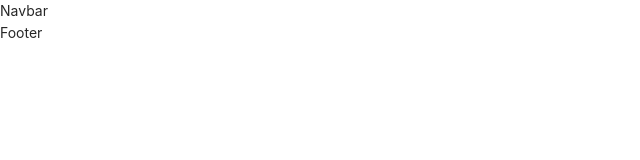
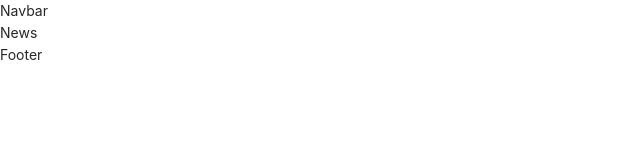
Before and after one commit to agiledev-students-fall2022/final-project-team-almaal, a React (Create React App) app in the folder front-end/: page /news in a window 1280 px wide. Before the commit this address had no page. Shown: the top 160 px of the page, without its empty margins (0-640 px from the left). Built offline with nearby package versions, Linux system fonts and the light colour scheme.

Commit message:
added news route to template code App.js

```diff
--- a/front-end/src/App.js
+++ b/front-end/src/App.js
@@ -6,6 +6,7 @@ import Home from './routes/Home'
 import Friends from './routes/Friends'
 import Groups from './routes/Groups'
 import Profile from './routes/Profile';
+import News from './routes/News';
 
 import {
   BrowserRouter,
@@ -23,6 +24,7 @@ function App() {
           <Route path="/friends" element={<Friends />} />
           <Route path="/groups" element={<Groups />} />
           <Route path="/profile" element={<Profile />} />
+          <Route path="/news" element={<News />} />
         </Routes>
       </BrowserRouter>
       <Footer />
--- /dev/null
+++ b/front-end/src/routes/News.jsx
@@ -0,0 +1,10 @@
+import React from 'react'
+
+const News = () =>
+{
+    return (
+        <div>News</div>
+    )
+}
+
+export default News
```
